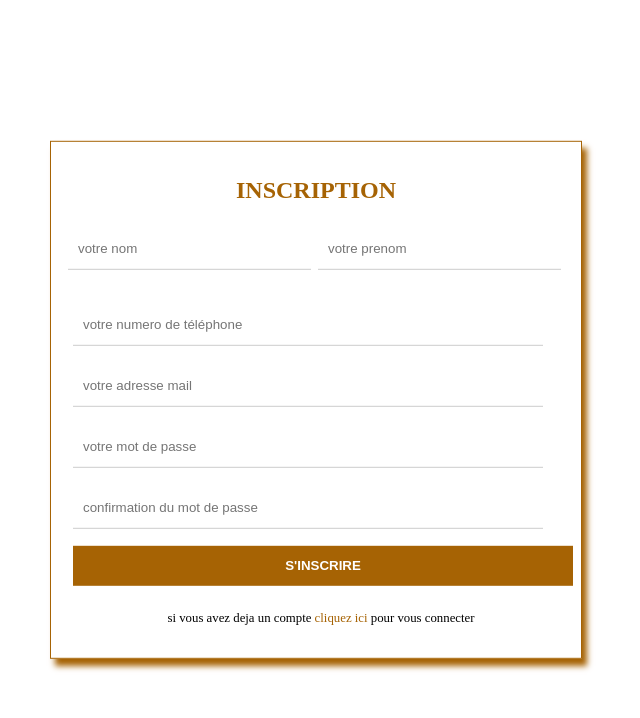
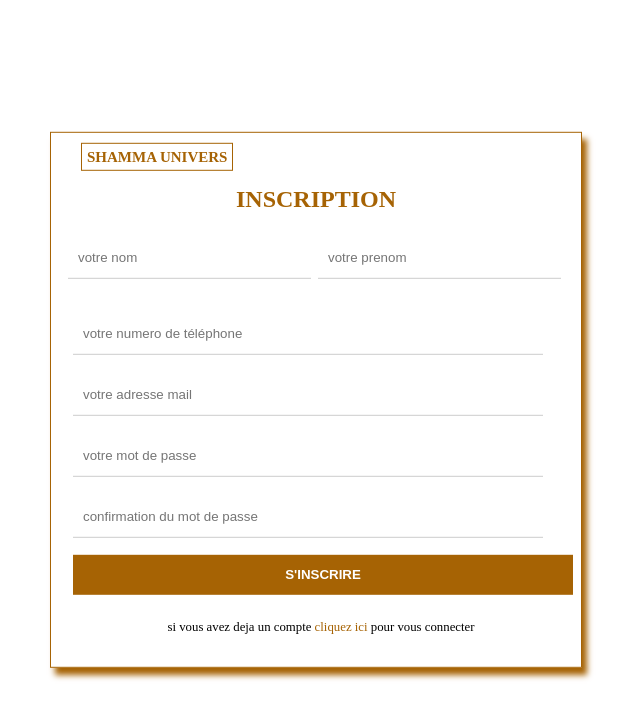
Before and after one commit to JEREMIELASAGESSE/e-commerce, a plain HTML site: page inscription.html in a window 1280 px wide. Shown: the whole page, without its empty margins (324-964 px from the left). Drawn offline with Linux system fonts and the light colour scheme.

Commit message:
deuxime phase

```diff
--- a/authentification.css
+++ b/authentification.css
@@ -99,6 +99,16 @@ form .error{
     padding:5px;
     margin:5px;
 }
+.logo{
+    text-decoration: none;
+    text-transform: uppercase;
+    font-size: 15px;
+    color: rgb(166, 99, 4);
+    font-weight:900;
+    border: 1px solid rgb(166, 99, 4);
+    margin-left: 15px;
+    padding: 5px;
+}
 button:disabled{
     background-color: #879796;
     cursor: not-allowed;
--- a/inscription.html
+++ b/inscription.html
@@ -13,6 +13,7 @@
     <div id="app">
 
         <form action="test.html" method="post" id="register">
+            <a href="#" class="logo" >SHAMMA UNIVERS</a>
             <h2>inscription</h2>
             <div class="form-row1">
                 <input type="text" class="flex-2_" name="nom" autocomplete="on" placeholder="votre nom" pattern="/^[a-zA-Z'é ]{2,15}$/">
```
